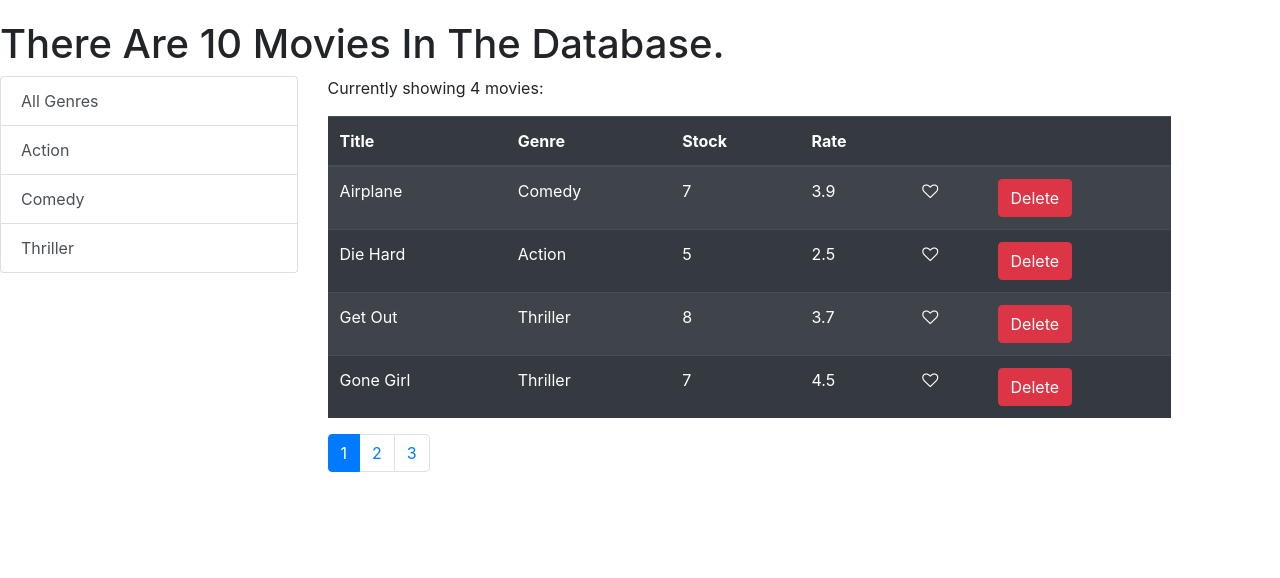
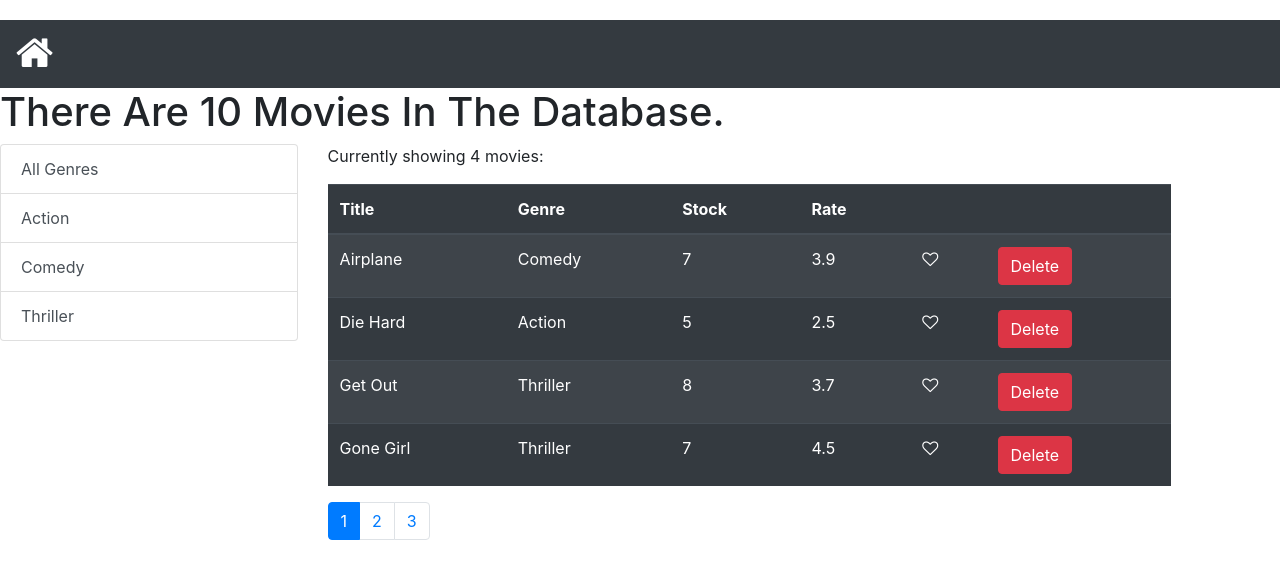
Before and after one commit to JosephBerm/Vidly, a React (Create React App) app: page / in a window 1280 px wide. Shown: the top 578 px of the page. Built offline with nearby package versions, Linux system fonts and the light colour scheme.

Commit message:
Added a NavBar
NavBar now created with a home button that reloads the page.

```diff
--- a/src/components/movies.jsx
+++ b/src/components/movies.jsx
@@ -2,6 +2,7 @@ import React, { Component } from 'react';
 import { getMovies } from '../services/fakeMovieService';
 import { getGenres } from '../services/fakeGenreService';
 import { paginate } from '../utils/paginate';
+import Navbar from './navBar';
 import MoviesTable from './moviesTable';
 import Pagination from '../common/pagination';
 import ListGroup from '../common/listGroup';
@@ -75,7 +76,7 @@ class Movies extends Component
         } = this.state;
 
         if (count === 0)
-            return <p>There are no movies in the database.</p>;
+            return <Navbar />;
 
         const filtered = selectedGenre && (selectedGenre._id !== '0')
             ? allMovies.filter(m => m.genre._id === selectedGenre._id)
@@ -87,6 +88,7 @@ class Movies extends Component
 
         return (
             <React.Fragment>
+                <Navbar />
                 <h1>There Are { count } Movies In The Database.</h1>
                 <div className='row'>
                     <div className='col-3'>
--- /dev/null
+++ b/src/components/navBar.jsx
@@ -0,0 +1,27 @@
+import React from 'react';
+import 'font-awesome/css/font-awesome.min.css';
+
+class Navbar extends React.Component
+{
+    render()
+    {
+        return (
+            <nav className='navbar navbar-dark bg-dark'>
+                <a className='navbar-brand' href='#'>
+                    <i
+                        class="fa fa-home fa-2x"
+                        aria-hidden="true"
+                        onClick={ () => window.location.reload() }></i>
+                </a>
+            </nav>
+        );
+    }
+}
+
+export default Navbar;
+
+/*
+<nav class="navbar navbar-dark bg-dark">
+  <!-- Navbar content -->
+</nav>
+*/
```
